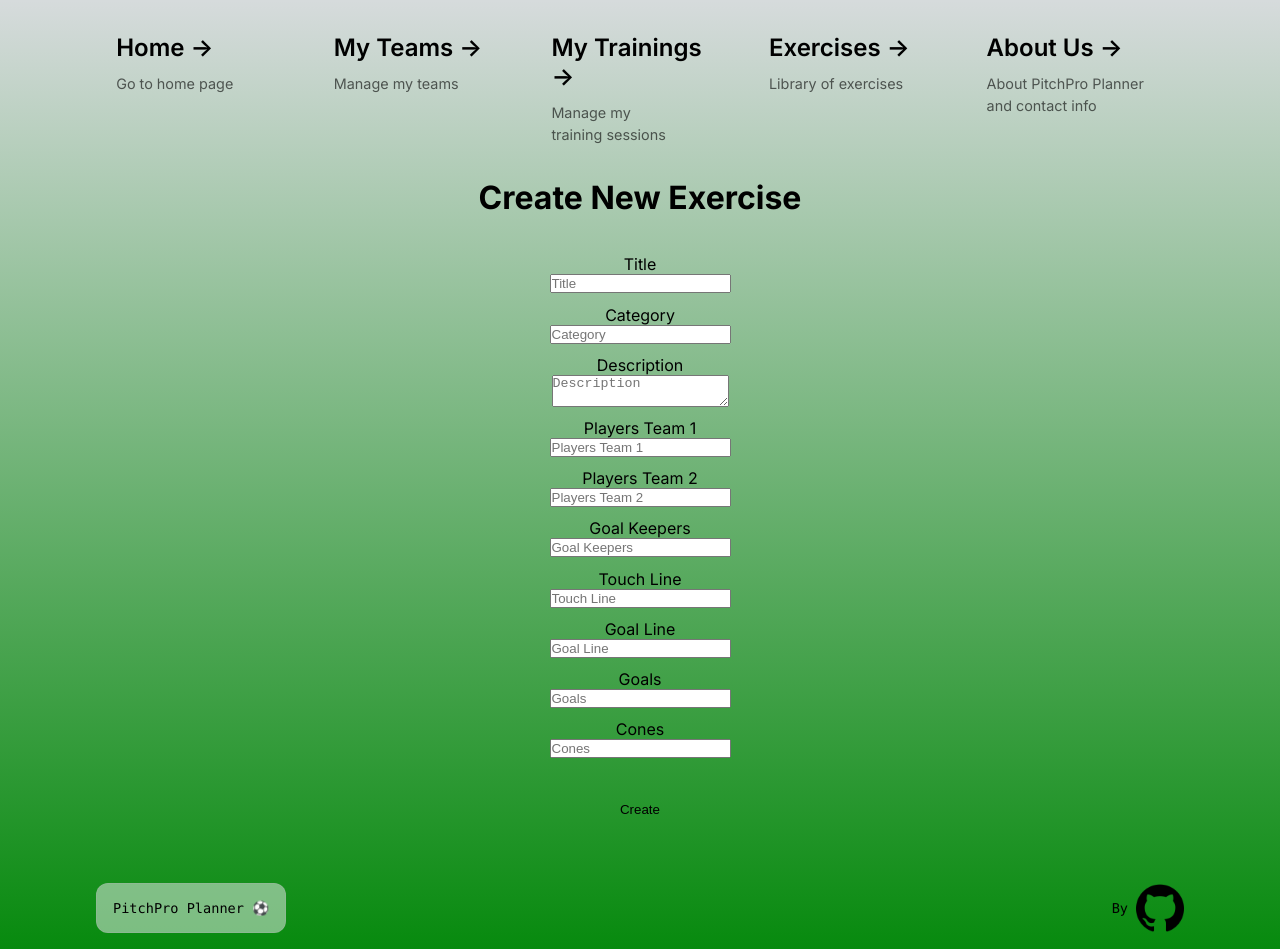
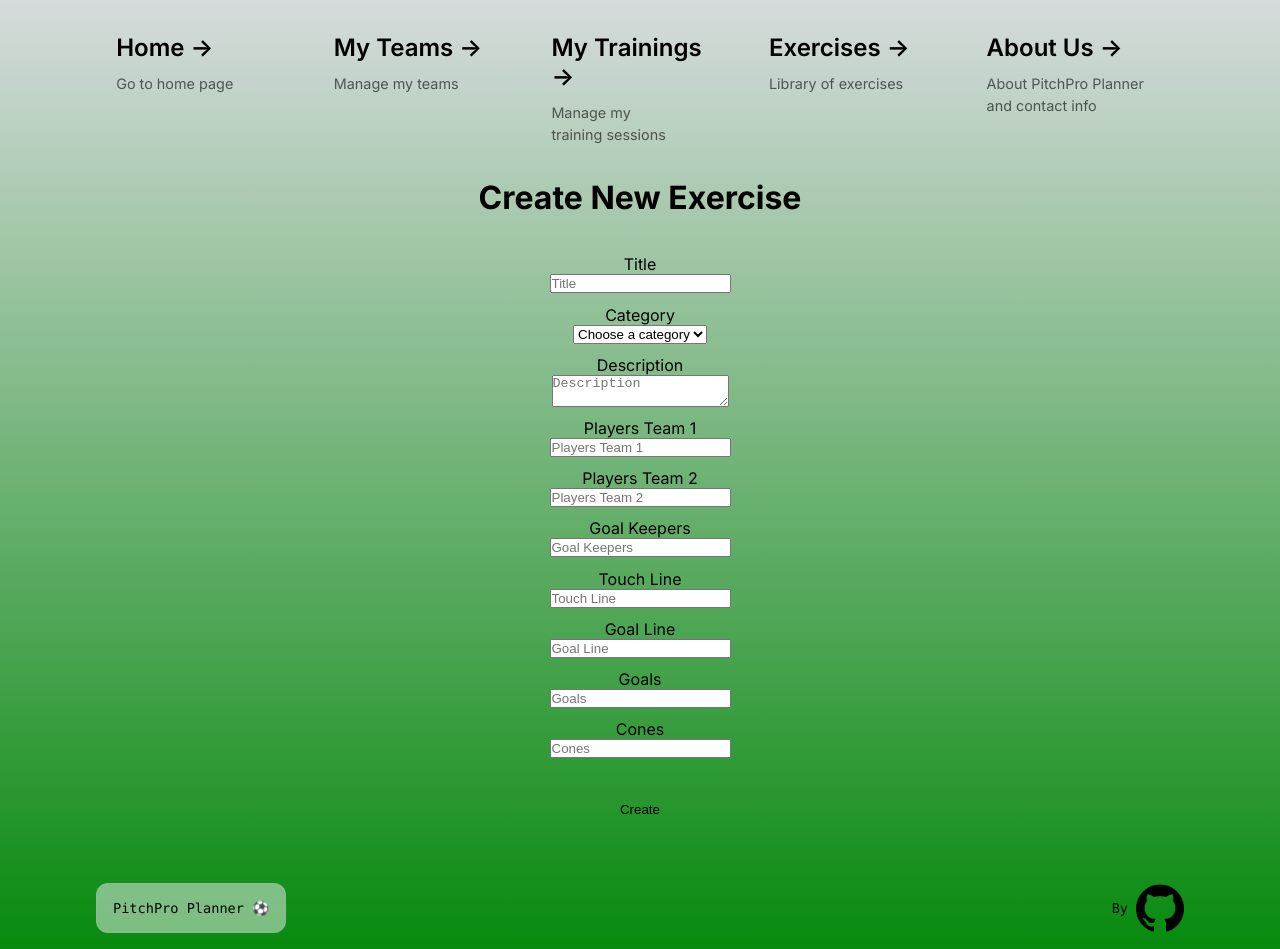
Before and after one commit to oskarnilsson90/Oskar_Nilsson_Inlamningsuppgift_6_React, a Next.js app: page /exercises/create in a window 1280 px wide. Built offline with nearby package versions, Linux system fonts and the light colour scheme; no server answers.

Commit message:
Fixes on Create ExerciceForm

```diff
--- a/src/Components/Exercises/CreateExerciseForm.js
+++ b/src/Components/Exercises/CreateExerciseForm.js
@@ -53,26 +53,47 @@ export default function CreateExerciseForm(){
     return (
         <form onChange={(e) => handleFormChange(setFormData, formData)(e)} onSubmit={handleFormSubmit} className={styles.exerciseCard}>
             <p className="error">{errorMessage}</p>
-            <label>Title</label>
-            <input type="text" placeholder="Title" value={formData.title} name="title" onChange={handleFormChange(setFormData, formData)} />
-            <label>Category</label>
-            <input type="text" placeholder="Category" value={formData.category} name="category" onChange={handleFormChange(setFormData, formData)} />
-            <label>Description</label>
-            <textarea placeholder="Description" value={formData.description} name="description" onChange={handleFormChange(setFormData, formData)} />
-            <label>Players Team 1</label>
-            <input type="number" placeholder="Players Team 1" value={formData.playersTeam1} name="playersTeam1" onChange={handleFormChange(setFormData, formData)} />
-            <label>Players Team 2</label>
-            <input type="number" placeholder="Players Team 2" value={formData.playersTeam2} name="playersTeam2" onChange={handleFormChange(setFormData, formData)} />
-            <label>Goal Keepers</label>
-            <input type="number" placeholder="Goal Keepers" value={formData.goalKeepers} name="goalKeepers" onChange={handleFormChange(setFormData, formData)} />
-            <label>Touch Line</label>
-            <input type="number" placeholder="Touch Line" value={formData.touchLine} name="touchLine" onChange={handleFormChange(setFormData, formData)} />
-            <label>Goal Line</label>
-            <input type="number" placeholder="Goal Line" value={formData.goalLine} name="goalLine" onChange={handleFormChange(setFormData, formData)} />
-            <label>Goals</label>
-            <input type="number" placeholder="Goals" value={formData.goals} name="goals" onChange={handleFormChange(setFormData, formData)} />
-            <label>Cones</label>
-            <input type="number" placeholder="Cones" value={formData.cones} name="cones" onChange={handleFormChange(setFormData, formData)} />
+            <label htmlFor="title">Title</label>
+            <input type="text" id="title" placeholder="Title" defaultValue={formData.title} name="title" onChange={handleFormChange(setFormData, formData)} />
+
+            <label htmlFor="category">Category</label>
+            <select id="category" defaultValue={formData.category} name="category" onChange={handleFormChange(setFormData, formData)}>
+                <option value="">Choose a category</option>
+                <option value="Matches">Matches</option>
+                <option value="Attacking">Attacking</option>
+                <option value="Defending">Defending</option>
+                <option value="Possession">Possession</option>
+                <option value="Technique">Technique</option>
+                <option value="Passing">Passing</option>
+                <option value="Shooting">Shooting</option>
+                <option value="Goalkeeper">Goalkeeper</option>
+                <option value="Conditioning">Conditioning</option>
+            </select>
+
+            <label htmlFor="description">Description</label>
+            <textarea id="description" placeholder="Description" defaultValue={formData.description} name="description" onChange={handleFormChange(setFormData, formData)} />
+
+            <label htmlFor="playersTeam1">Players Team 1</label>
+            <input type="number" id="playersTeam1" placeholder="Players Team 1" defaultValue={formData.playersTeam1} name="playersTeam1" onChange={handleFormChange(setFormData, formData)} />
+
+            <label htmlFor="playersTeam2">Players Team 2</label>
+            <input type="number" id="playersTeam2" placeholder="Players Team 2" defaultValue={formData.playersTeam2} name="playersTeam2" onChange={handleFormChange(setFormData, formData)} />
+
+            <label htmlFor="goalKeepers">Goal Keepers</label>
+            <input type="number" id="goalKeepers" placeholder="Goal Keepers" defaultValue={formData.goalKeepers} name="goalKeepers" onChange={handleFormChange(setFormData, formData)} />
+
+            <label htmlFor="touchLine">Touch Line</label>
+            <input type="number" id="touchLine" placeholder="Touch Line" defaultValue={formData.touchLine} name="touchLine" onChange={handleFormChange(setFormData, formData)} />
+
+            <label htmlFor="goalLine">Goal Line</label>
+            <input type="number" id="goalLine" placeholder="Goal Line" defaultValue={formData.goalLine} name="goalLine" onChange={handleFormChange(setFormData, formData)} />
+
+            <label htmlFor="goals">Goals</label>
+            <input type="number" id="goals" placeholder="Goals" defaultValue={formData.goals} name="goals" onChange={handleFormChange(setFormData, formData)} />
+
+            <label htmlFor="cones">Cones</label>
+            <input type="number" id="cones" placeholder="Cones" defaultValue={formData.cones} name="cones" onChange={handleFormChange(setFormData, formData)} />
+
             <button className={styles.btn} type="submit">Create</button>
         </form>
     );
--- a/src/Components/Exercises/Exercises.module.css
+++ b/src/Components/Exercises/Exercises.module.css
@@ -81,6 +81,7 @@
 }
 
 .exerciseCard input,
+.exerciseCard select,
 .exerciseCard textarea {
     margin-bottom: 0.7rem;
 }
```
